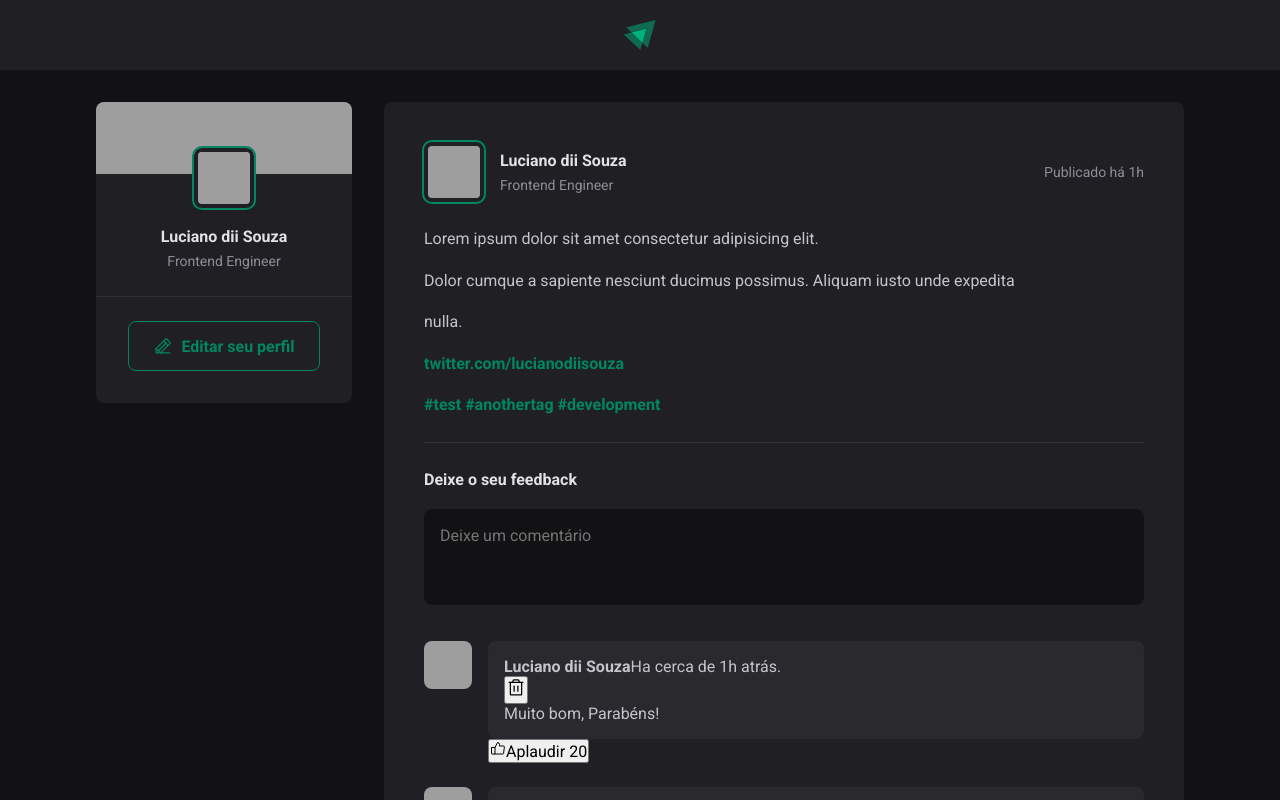
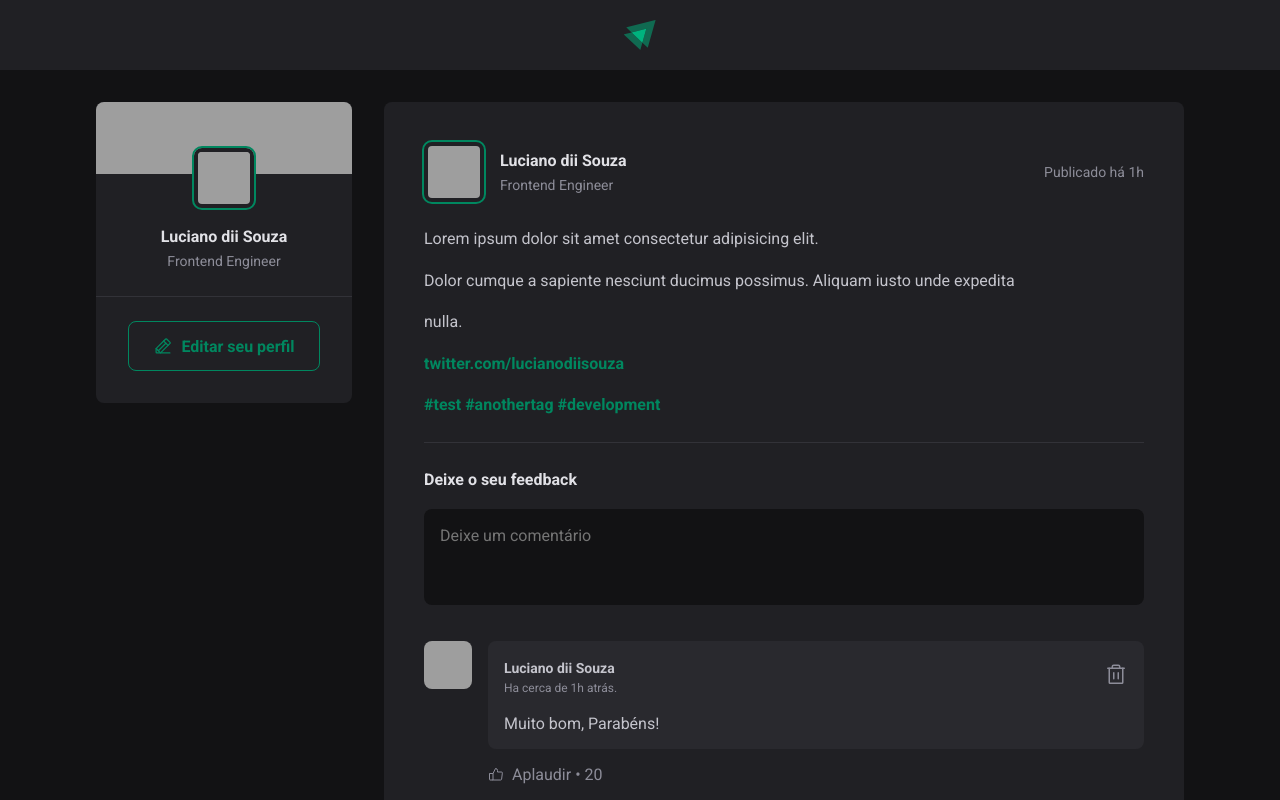
Before and after one commit to lucianodiisouza/ignite-feed, a React (Vite) app: page / in a window 1280 px wide. Shown: the top 800 px of the page. Built offline with nearby package versions, Linux system fonts and the light colour scheme; grey boxes are pictures that could not be loaded.

Commit message:
feat: comment styles

```diff
--- a/src/components/Comment.jsx
+++ b/src/components/Comment.jsx
@@ -14,8 +14,8 @@ const Comment = () => {
                 Ha cerca de 1h atrás.
               </time>
             </div>
-            <button title='Deletar comentário'>
-              <Trash size={20} />
+            <button title='Deletar comentário' className={styles.deleteBtn}>
+              <Trash size={24} />
             </button>
           </header>
           <p>Muito bom, Parabéns!</p>
--- a/src/components/Comment.module.css
+++ b/src/components/Comment.module.css
@@ -19,3 +19,70 @@
   border-radius: 8px;
   padding: 1rem;
 }
+
+.commentContent header {
+  display: flex;
+  aling-items: flex-start;
+  justify-content: space-between;
+}
+
+.authorAndTime strong {
+  display: block;
+  font-size: 0.875rem;
+  line-height: 1.6;
+}
+
+.authorAndTime time {
+  display: block;
+  font-size: 0.75rem;
+  line-height: 1.6;
+  color: var(--gray-400);
+}
+
+.commentContent header button {
+  background: transparent;
+  border: 0;
+  color: var(--gray-400);
+  cursor: pointer;
+}
+
+.commentContent header button:focus {
+  box-shadow: none;
+  color: var(--red-500);
+}
+
+.commentContent header button:hover {
+  color: var(--red-500);
+  outline: none;
+}
+
+.commentContent p {
+  margin-top: 1rem;
+  color: var(--gray-300);
+}
+
+.commentBox footer {
+  margin-top: 1rem;
+}
+
+.comment footer button {
+  background: transparent;
+  border: 0;
+  color: var(--gray-400);
+  cursor: pointer;
+  display: flex;
+  align-items: center;
+  border-radius: 2px;
+}
+
+.comment footer button:hover {
+  color: var(--green-300);
+}
+
+.commentBox footer button svg {
+  margin-right: 0.5rem;
+}
+.commentBox footer span::before {
+  content: '\2022';
+  padding: 0 0.25rem;
+}
--- a/src/global.css
+++ b/src/global.css
@@ -10,6 +10,7 @@
   --gray-900: #121214;
   --green-300: #00b37e;
   --green-500: #00875f;
+  --red-500: #f75a68;
 }
 
 :focus {
```
